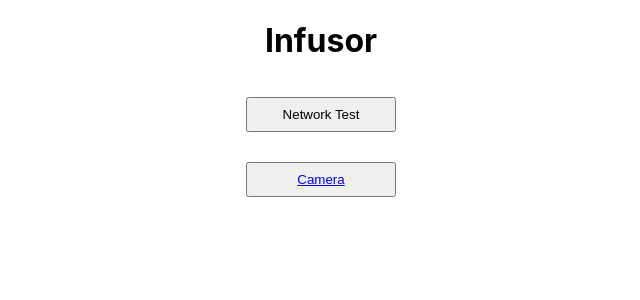
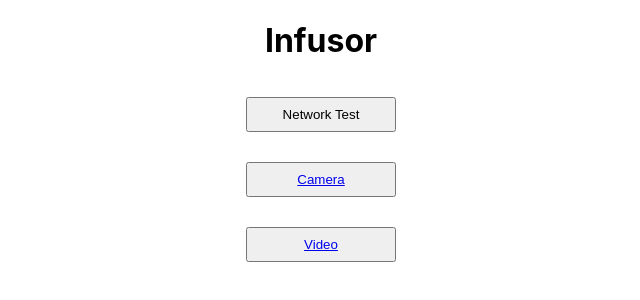
Before and after one commit to bbung9704/Infusor, a React (Create React App) app in the folder frontend/: page / in a window 1280 px wide. Shown: the top 300 px of the page, without its empty margins (319-959 px from the left). Built offline with nearby package versions, Linux system fonts and the light colour scheme.

Commit message:
Video input

```diff
--- a/frontend/src/pages/Home.js
+++ b/frontend/src/pages/Home.js
@@ -20,6 +20,7 @@ const Home = () => {
             <div className="start-btn">
                 <button onClick={ getMethod }>Network Test</button>
                 <button><Link to="/webcam">Camera</Link></button>
+                <button><Link to="/video">Video</Link></button>
             </div>
             <div>{res}</div>
         </div>
```
